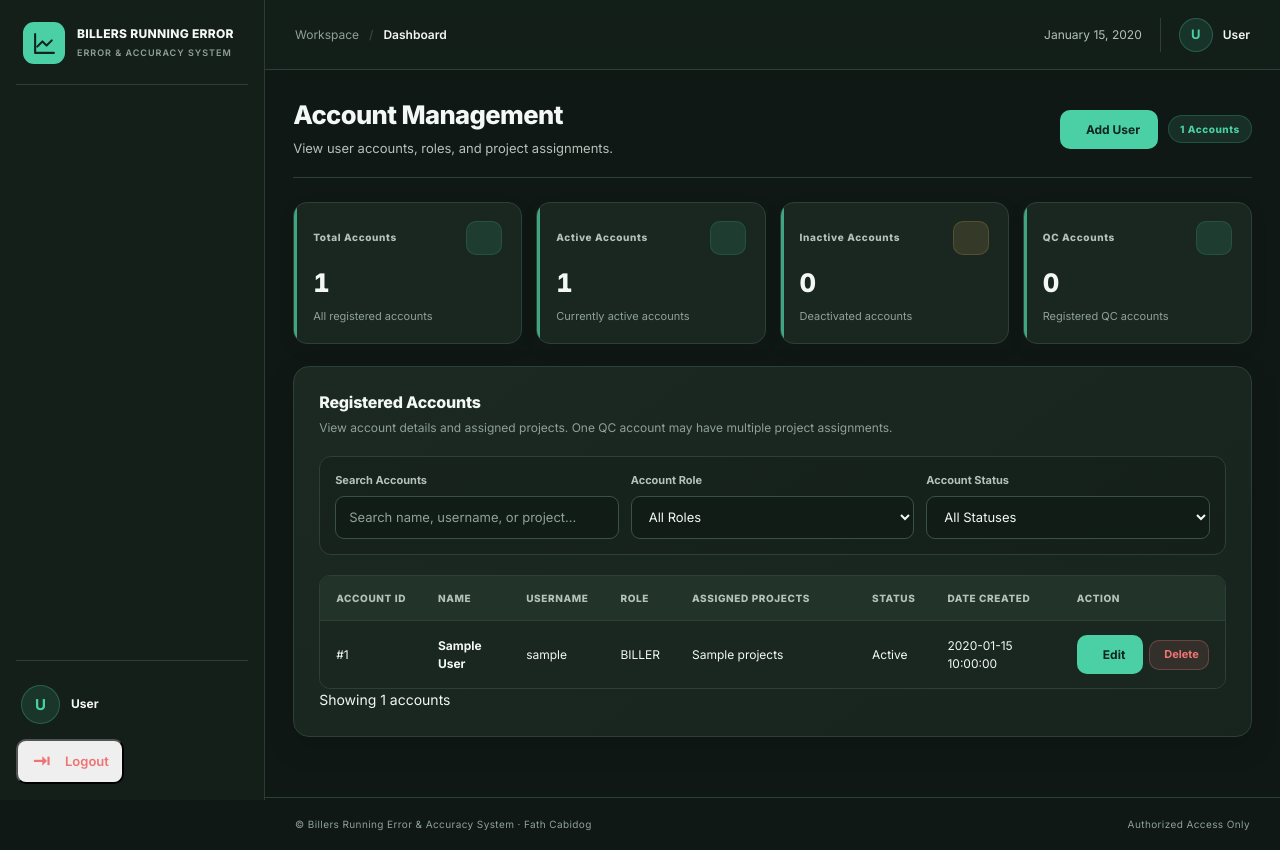
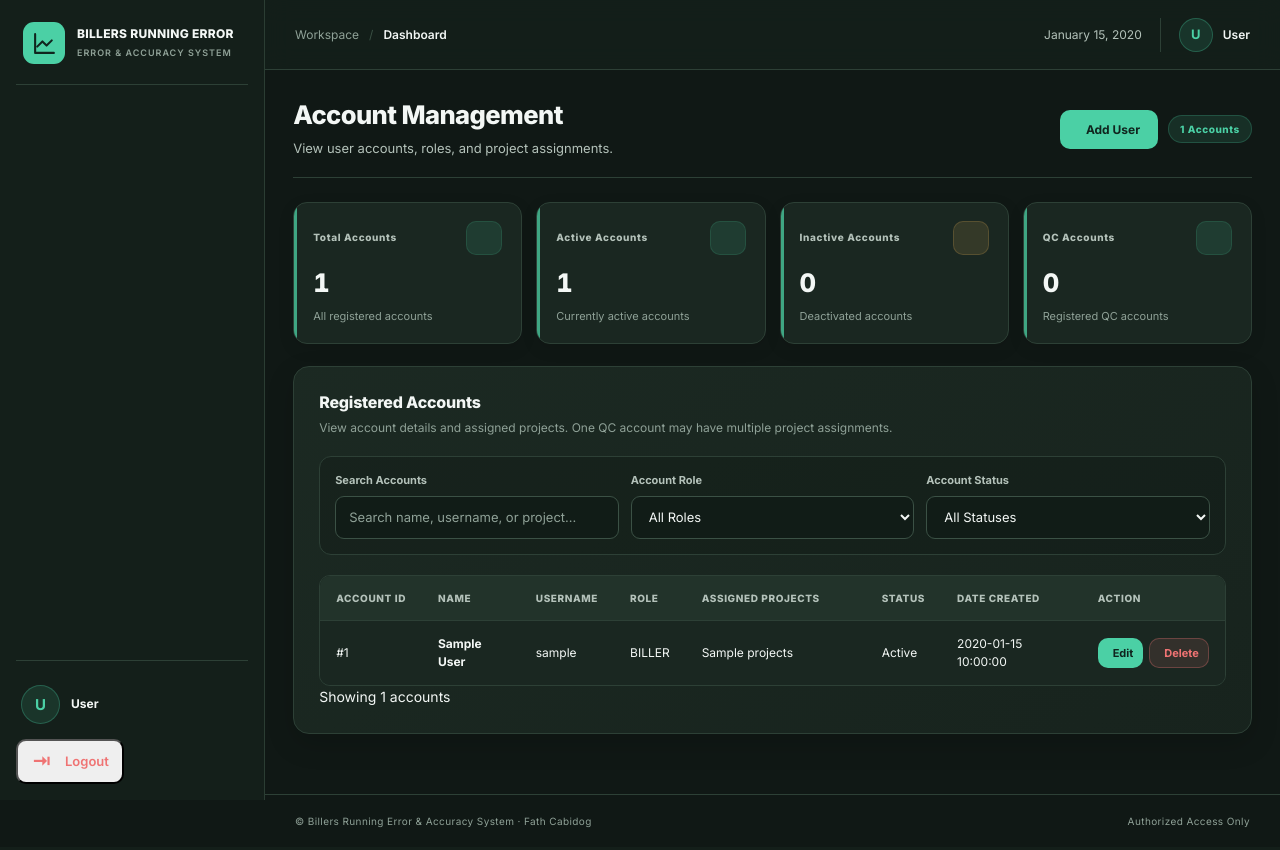
Before and after one commit to PurpleQueen04/billers-running-error-accuracy-system, a Flask app: template templates/accounts.html in a window 1280 px wide. After the commit the page ends 827 px from the top, so only its background shows below. Run offline with Flask 3, Linux system fonts and the light colour scheme; the template is opened without the code that fills it: most values are stand-ins (such as "Sample title", 1, 10 or a date in 2020); some libraries are stand-ins or nearby versions.

Commit message:
Apply compact sizing to both account action buttons

```diff
--- a/templates/accounts.html
+++ b/templates/accounts.html
@@ -234,7 +234,7 @@
                                     <!-- EDIT ACCOUNT -->
                                     <button
                                         type="button"
-                                        class="btn btn-primary edit-account-btn"
+                                        class="btn btn-primary edit-account-btn account-action-btn"
                                         data-user-id="{{ account.id }}"
                                         data-display-name="{{ account.display_name }}"
                                         data-username="{{ account.username }}"
```
